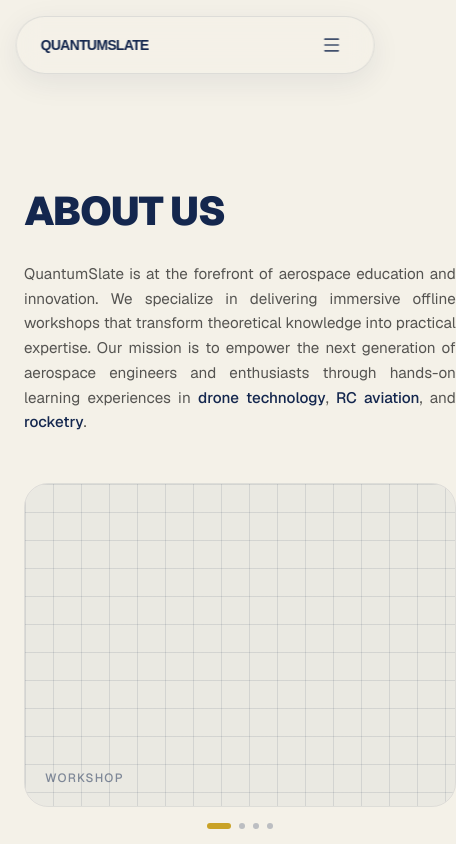
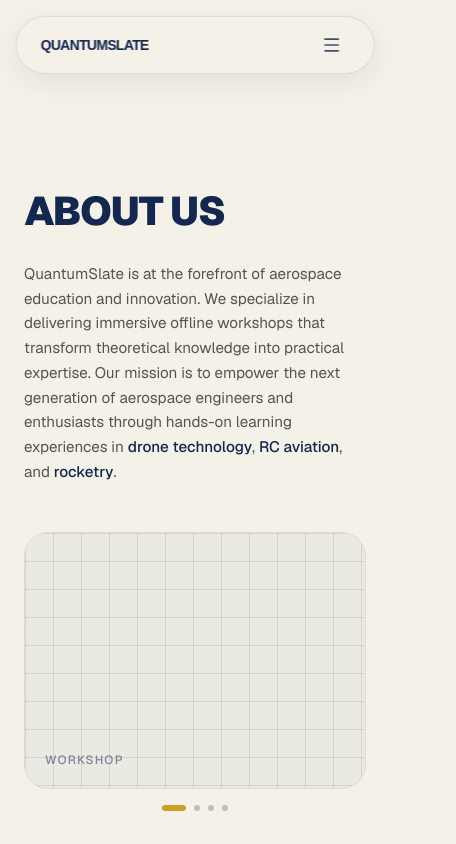
Before and after one commit to jeevankumar-abconlabs/quantumslate-site-v2, a Next.js app: page /about in a window 390 px wide. Shown: the top 844 px of the page, 456 px wide, since content can reach past the window. Built offline with nearby package versions, Linux system fonts and the light colour scheme; a web font is replaced by a local one.

Commit message:
responsive fix

```diff
--- a/app/components/About.tsx
+++ b/app/components/About.tsx
@@ -16,7 +16,7 @@ export default function About() {
           <h1 className="text-[clamp(2.5rem,8vw,5rem)] font-black uppercase leading-[0.95] tracking-tight text-navy">
             About Us
           </h1>
-          <p className="mt-8 max-w-prose text-justify text-[clamp(0.95rem,1.4vw,1.1rem)] leading-relaxed text-foreground/70">
+          <p className="mt-8 max-w-prose break-words text-left text-[clamp(0.95rem,1.4vw,1.1rem)] leading-relaxed text-foreground/70">
             QuantumSlate is at the forefront of aerospace education and
             innovation. We specialize in delivering immersive offline workshops
             that transform theoretical knowledge into practical expertise. Our
@@ -39,10 +39,10 @@ function Carousel() {
   const [index, setIndex] = useState(0);
 
   return (
-    <div className="flex flex-col gap-4">
-      <div className="relative aspect-[4/3] overflow-hidden rounded-3xl border border-navy/10">
+    <div className="w-full min-w-0 flex flex-col gap-4">
+      <div className="relative w-full aspect-[4/3] overflow-hidden rounded-3xl border border-navy/10">
         <div
-          className="flex h-full transition-transform duration-500 ease-out"
+          className="flex w-full h-full transition-transform duration-500 ease-out"
           style={{ transform: `translateX(-${index * 100}%)` }}
         >
           {SLIDES.map((label) => (
--- a/app/components/Hero.tsx
+++ b/app/components/Hero.tsx
@@ -9,11 +9,12 @@ import { heroProject, heroSheet } from "../theatre/hero";
 import { introState } from "../introState";
 
 // Play the hero drone's authored entrance (if any) once the site is revealed.
+// Plays a single time and holds on the final frame — no looping back to start.
 function playHero() {
   heroProject.ready.then(() => {
     heroSheet.sequence.pause();
     heroSheet.sequence.position = 0;
-    heroSheet.sequence.play({ iterationCount: Infinity });
+    heroSheet.sequence.play({ iterationCount: 1 });
   });
 }
 
@@ -101,8 +102,10 @@ export default function Hero() {
 
   return (
     <div className="relative h-[100dvh] w-full overflow-hidden bg-[#F1E8DA]">
-      {/* Full-bleed background photo, behind the transparent 3D canvas.
-          Separate crops for mobile vs. desktop. */}
+      {/* Full-bleed background photo — only once the site reveals, so it never
+          shows behind the intro fly-in. Separate crops for mobile vs. desktop. */}
+      {revealed && (
+        <>
           <Image
             src="/backgrounds/hero-background-mobile.png"
             alt=""
@@ -121,6 +124,8 @@ export default function Hero() {
             sizes="100vw"
             className="pointer-events-none hidden object-cover md:block"
           />
+        </>
+      )}
 
       <DroneModel revealed={revealed} />
 
```
Lines whose indentation alone changed are shown as unchanged.
